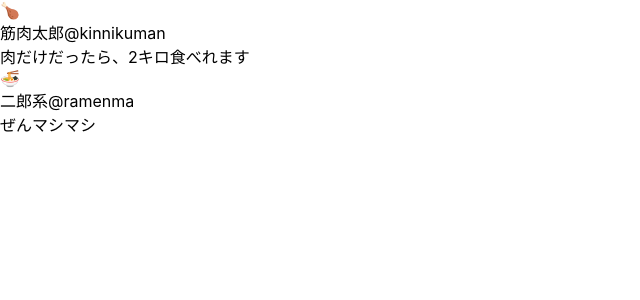
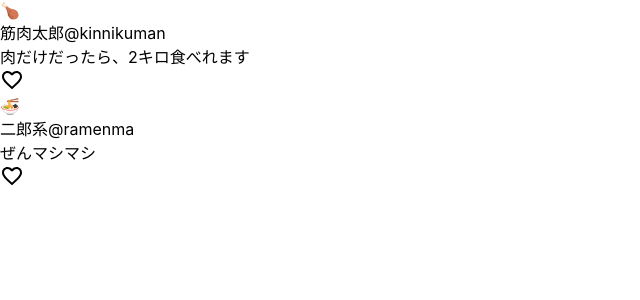
Before and after one commit to kentoda/react-practice-my-original-app, a React (Create React App) app: page / in a window 1280 px wide. Shown: the top 300 px of the page, without its empty margins (0-640 px from the left). Built offline with nearby package versions, Linux system fonts and the light colour scheme.

Commit message:
Add  Like Function

```diff
--- a/package.json
+++ b/package.json
@@ -4,6 +4,8 @@
   "private": true,
   "dependencies": {
     "@material-ui/core": "^4.11.0",
+    "@material-ui/icons": "^4.9.1",
+    "@material-ui/system": "^4.9.14",
     "@testing-library/jest-dom": "^4.2.4",
     "@testing-library/react": "^9.3.2",
     "@testing-library/user-event": "^7.1.2",
--- a/src/Tweet.jsx
+++ b/src/Tweet.jsx
@@ -1,6 +1,19 @@
-import React from 'react';
+import React, {useState, useCallback} from 'react';
+import FavoriteIcon from '@material-ui/icons/Favorite';
+import FavoriteBorderIcon from '@material-ui/icons/FavoriteBorder';
+
+
 
 const Tweet = (props) => {
+
+    // いいね機能useStateを使用しTweetコンポーネントに状態を持たせる
+   const [liked, setLike] = useState(false);
+
+   const toggleLike = useCallback(() => {
+        setLike((prev) => !prev)
+   },[setLike]);
+
+
    return (
     <div className="tweet">
       <div className="icon-container">{props.icon}</div>
@@ -10,6 +23,9 @@ const Tweet = (props) => {
             <span className="account-name">@{props.accountName}</span>
           </div>
         <div className="content">{props.content}</div>
+        <div className="status-action">
+        <span onClick={toggleLike}>{liked ? <FavoriteIcon /> : <FavoriteBorderIcon />}</span>
+        </div>
     </div>
   </div>
    )
```
Also changed, not shown: 1 other file (tests, documents, lock files or other folders).
